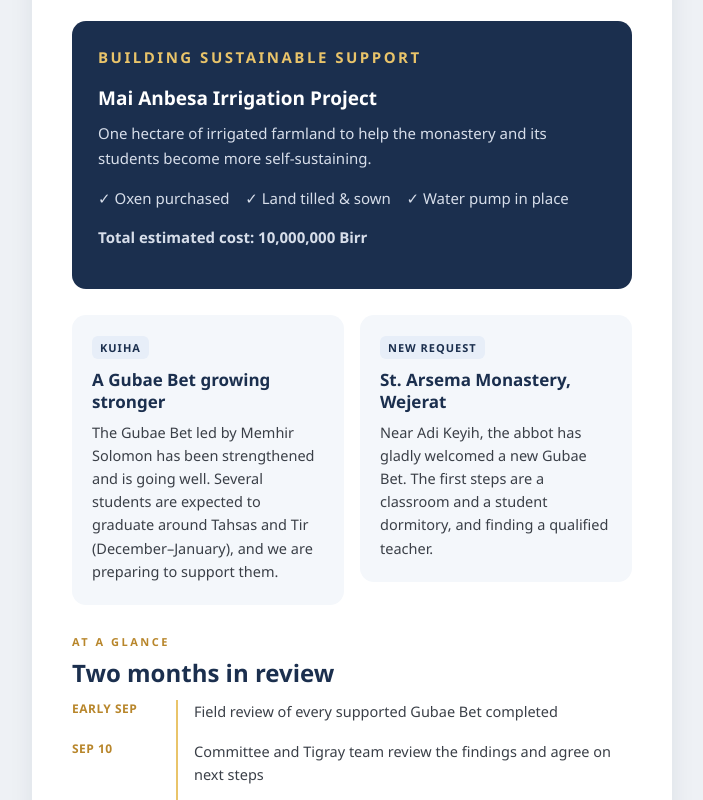
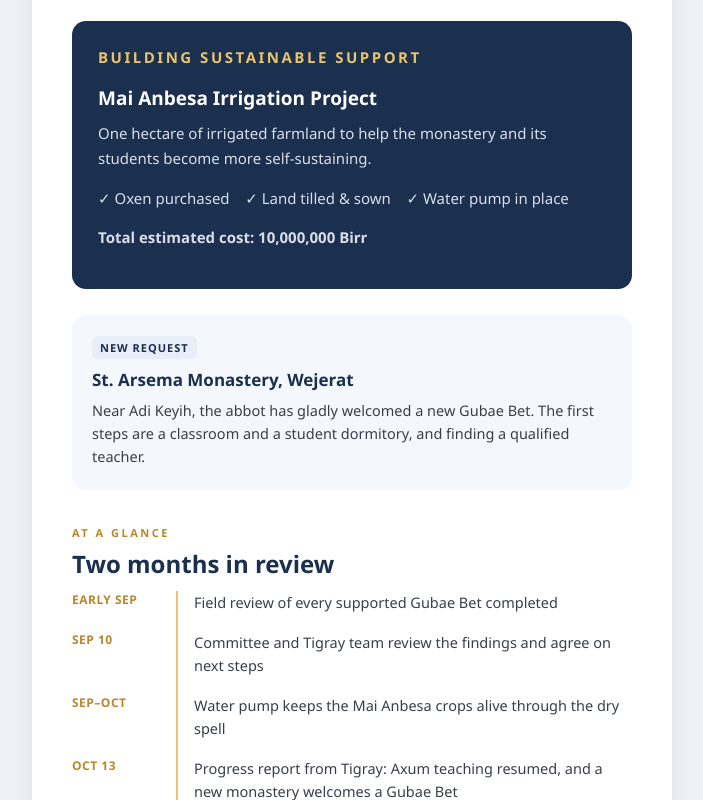
Before and after one commit to mberhe2002/twfiteabew_newsletter_2026, a plain HTML site: page sep-oct-2026.html in a window 1280 px wide. Shown: the part 2765-3565 px from the top of the page, without its empty margins (288-991 px from the left). Drawn offline with Linux system fonts and the light colour scheme.

Commit message:
Sep–Oct newsletter: apply team feedback (remove Kuiha card, drop generic request line)
Co-Authored-By: Claude Opus 5.5 <noreply@anthropic.com>

```diff
--- a/sep-oct-2026.html
+++ b/sep-oct-2026.html
@@ -154,7 +154,7 @@
       </p>
       <p style="margin-bottom:10px;"><strong style="color:#1B2F4E;">What we are doing next:</strong></p>
       <ul class="ticks">
-        <li><strong>Shared bylaws and a code of conduct</strong> for all Gubae Bets, building on the detailed bylaws already prepared at Kuiha.</li>
+        <li><strong>Shared bylaws and a code of conduct</strong> for all Gubae Bets, so every school works from the same clear expectations.</li>
         <li><strong>A clear curriculum</strong>, with fair, transparent student selection and a consistent way to evaluate learning.</li>
         <li><strong>Training for teachers and student representatives</strong>, centered on the purpose of Twfite Abew.</li>
         <li><strong>Keeping our focus on scripture interpretation</strong> (Metsahift Tirguame), the heart of our mission to form Gospel teachers.</li>
@@ -221,24 +221,11 @@
         <p class="cost">Total estimated cost: 10,000,000 Birr</p>
       </div>
 
-      <table class="cols" role="presentation" cellpadding="0" cellspacing="0">
-        <tr>
-          <td class="col col-l">
-            <div class="mini">
-              <span class="tag">Kuiha</span>
-              <h3>A Gubae Bet growing stronger</h3>
-              <p>The Gubae Bet led by Memhir Solomon has been strengthened and is going well. Several students are expected to graduate around Tahsas and Tir (December–January), and we are preparing to support them.</p>
-            </div>
-          </td>
-          <td class="col col-r">
-            <div class="mini">
-              <span class="tag">New request</span>
-              <h3>St. Arsema Monastery, Wejerat</h3>
-              <p>Near Adi Keyih, the abbot has gladly welcomed a new Gubae Bet. The first steps are a classroom and a student dormitory, and finding a qualified teacher.</p>
-            </div>
-          </td>
-        </tr>
-      </table>
+      <div class="mini" style="margin-bottom:6px;">
+        <span class="tag">New request</span>
+        <h3>St. Arsema Monastery, Wejerat</h3>
+        <p>Near Adi Keyih, the abbot has gladly welcomed a new Gubae Bet. The first steps are a classroom and a student dormitory, and finding a qualified teacher.</p>
+      </div>
     </div>
 
     <!-- TIMELINE -->
@@ -249,7 +236,7 @@
         <tr><td class="tl-date">Early Sep</td><td class="tl-text">Field review of every supported Gubae Bet completed</td></tr>
         <tr><td class="tl-date">Sep 10</td><td class="tl-text">Committee and Tigray team review the findings and agree on next steps</td></tr>
         <tr><td class="tl-date">Sep–Oct</td><td class="tl-text">Water pump keeps the Mai Anbesa crops alive through the dry spell</td></tr>
-        <tr><td class="tl-date">Oct 13</td><td class="tl-text">Progress report from Tigray: Axum teaching resumed, Kuiha growing, new monastery welcomes a Gubae Bet</td></tr>
+        <tr><td class="tl-date">Oct 13</td><td class="tl-text">Progress report from Tigray: Axum teaching resumed, and a new monastery welcomes a Gubae Bet</td></tr>
         <tr><td class="tl-date">Oct 17</td><td class="tl-text">Corn and teff growing well at Mai Anbesa Gedam</td></tr>
         <tr><td class="tl-date">Late Oct</td><td class="tl-text" style="padding-bottom:0;">41 books delivered to Axum Tsion</td></tr>
       </table>
@@ -257,7 +244,6 @@
       <p class="eyebrow">Still asking for help</p>
       <ul class="ticks">
         <li><strong>Felege Hiwot students from Western Tigray:</strong> 24 students continue their studies, and recent graduates are seeking help to publish two books they have written.</li>
-        <li>Additional students at the Felege Hiwot centers already receiving assistance.</li>
       </ul>
 
       <div class="quote">
```
